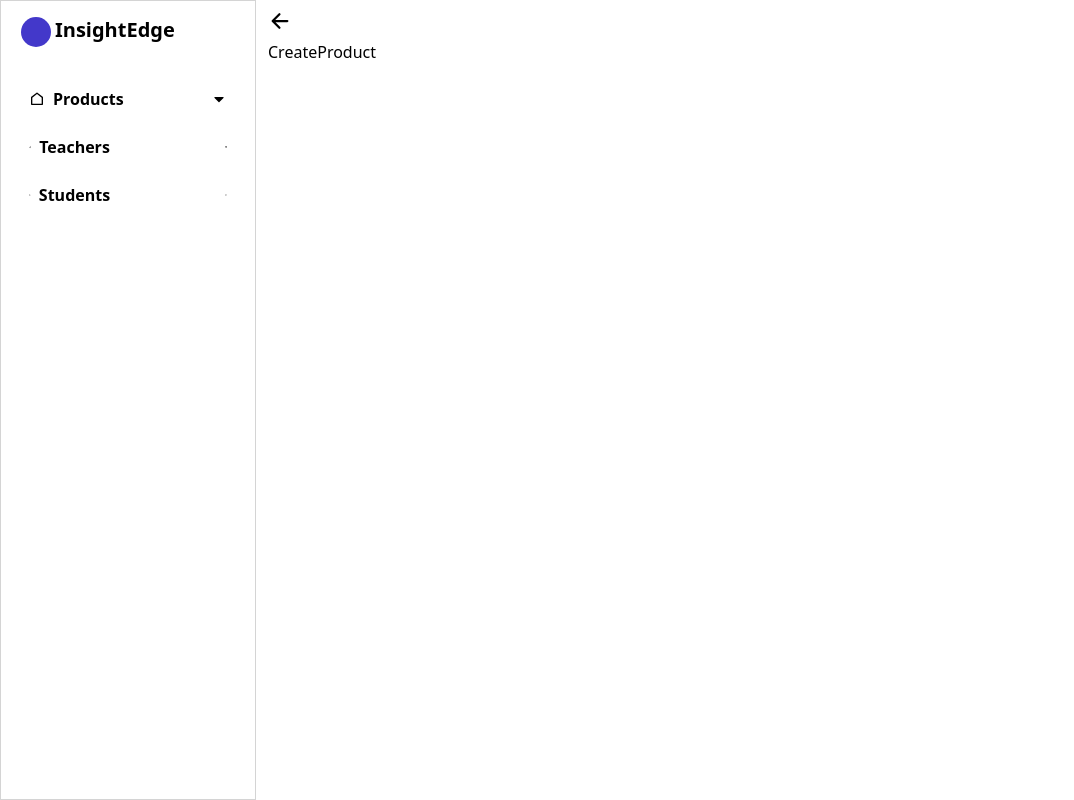
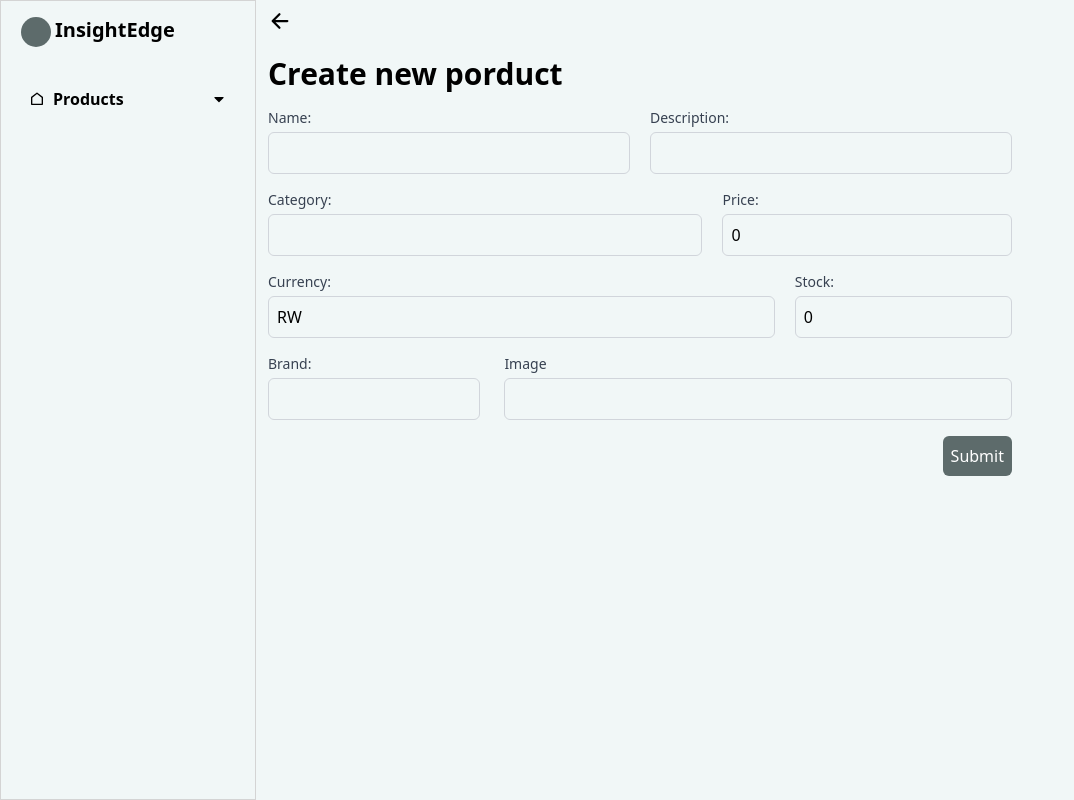
Before and after one commit to lar1ck/InsightEdge, a React (Vite) app in the folder Frontend/: page /product/new in a window 1280 px wide. Shown: the whole page, without its empty margins (0-1074 px from the left). Built offline with nearby package versions, Linux system fonts and the light colour scheme.

Commit message:
create product page and changed looks

```diff
--- a/Frontend/src/App.css
+++ b/Frontend/src/App.css
@@ -15,7 +15,8 @@
 
   * {
     scrollbar-width: thin;
-    scrollbar-color: #50505a #ffffff;
+    scrollbar-color: #50505a #F1F7F7;
+    background-color: #F1F7F7;
   }
 
   ::selection{
--- a/Frontend/src/App.tsx
+++ b/Frontend/src/App.tsx
@@ -5,8 +5,8 @@ import { useState } from 'react'
 import './App.css'
 import Back from './componets/back'
 import { RiHomeLine } from "react-icons/ri";
-import { TbBrandGoogleAnalytics } from "react-icons/tb";
-import { PiUsersDuotone } from "react-icons/pi";
+// import { TbBrandGoogleAnalytics } from "react-icons/tb";
+// import { PiUsersDuotone } from "react-icons/pi";
 import { FaCaretDown } from "react-icons/fa";
 import { FaCaretUp } from "react-icons/fa";
 
@@ -16,26 +16,26 @@ import { FaCaretUp } from "react-icons/fa";
 
 function App() {
   const [isUserOpen, setIsUserOpen] = useState(false);
-  const [isTeacherOpen, setIsTeacherOpen,] = useState(false);
-  const [isStudentOpen, setIsStudentOpen,] = useState(false);
+  // const [isTeacherOpen, setIsTeacherOpen,] = useState(false);
+  // const [isStudentOpen, setIsStudentOpen,] = useState(false);
 
   const toogleOpenUser = () => {
     setIsUserOpen(!isUserOpen);
   }
 
-  const toogleOpenTeacher = () => {
-    setIsTeacherOpen(!isTeacherOpen);
-  }
+  // const toogleOpenTeacher = () => {
+  //   setIsTeacherOpen(!isTeacherOpen);
+  // }
 
-  const toogleOpenStudent = () => {
-    setIsStudentOpen(!isStudentOpen);
-  }
+  // const toogleOpenStudent = () => {
+  //   setIsStudentOpen(!isStudentOpen);
+  // }
 
   return (
     <div className='flex '>
       <div className='h-screen w-[20%] border border-neutral-300 px-5 sticky'>
         <div className='flex items-center'>
-          <div className='h-[30px] w-[30px] rounded-full bg-indigo-700 mt-4'></div>
+          <div className='h-[30px] w-[30px] rounded-full bg-custom-ddback mt-4'></div>
           <p className='mt-3 font-semibold text-xl ml-1'><Link to="/">InsightEdge</Link> </p>
         </div>
 
@@ -43,33 +43,33 @@ function App() {
           <nav className='h-auto flex flex-col font-semibold  '>
             <button
               onClick={toogleOpenUser}
-              className='p-2 rounded-md my-1 transition duration-300 hover:bg-indigo-500 flex items-center justify-between w-full text-left'
+              className='p-2 rounded-md my-1 group transition duration-300 hover:bg-custom-dback flex items-center justify-between w-full text-left'
             >
-              <div className='flex items-center'>
-                <RiHomeLine className='mr-2' />
+              <div className='flex items-center group-hover:bg-custom-dback duration-300'>
+                <RiHomeLine className='mr-2 group-hover:bg-custom-dback duration-300' />
                 Products
               </div>
-              <div className='flex items-center'>
+              <div className='flex items-center group-hover:bg-custom-dback duration-300'>
                 {isUserOpen ? (
-                  <FaCaretUp />
+                  <FaCaretUp className=' group-hover:bg-custom-dback duration-300'/>
                 ) : (
-                  <FaCaretDown />
+                  <FaCaretDown className=' group-hover:bg-custom-dback duration-300'/>
                 )}
               </div>
             </button>
 
             {isUserOpen && (
-              <div className='bg-neutral-100 rounded-xl p-1'>
-                <Link to="/products" className='p-2 ml-6 rounded-md my-1 transition duration-300  hover:bg-indigo-300 flex items-center'>
+              <div className=' rounded-xl p-1'>
+                <Link to="/products" className='p-2 ml-6 rounded-md my-1 transition duration-300  hover:bg-custom-dback flex items-center'>
                   All Products
                 </Link>
-                <Link to="/product/new" className='p-2 ml-6 rounded-md my-1 transition duration-300  hover:bg-indigo-300 flex items-center'>
+                <Link to="/product/new" className='p-2 ml-6 rounded-md my-1 transition duration-300  hover:bg-custom-dback flex items-center'>
                   New Product
                 </Link>
               </div>
             )}
 
-            <button onClick={toogleOpenTeacher} className='p-2 rounded-md my-1 transition duration-300  hover:bg-indigo-500 flex items-center'>
+            {/* <button onClick={toogleOpenTeacher} className='p-2 rounded-md my-1 transition duration-300  hover:bg-custom-dback flex items-center'>
               <TbBrandGoogleAnalytics className='mr-2' />
               Teachers
               {isTeacherOpen ? (
@@ -79,12 +79,12 @@ function App() {
               )}
             </button>
             {isTeacherOpen && (
-              <Link to="/Teachers" className='ml-6 p-2 rounded-md my-1 transition duration-300  hover:bg-indigo-300 flex items-center'>
+              <Link to="/Teachers" className='ml-6 p-2 rounded-md my-1 transition duration-300  hover:bg-custom-dback flex items-center'>
                 All Teachers
               </Link>
             )}
 
-            <button onClick={toogleOpenStudent} className='p-2 rounded-md my-1 transition duration-300  hover:bg-indigo-500 flex items-center'>
+            <button onClick={toogleOpenStudent} className='p-2 rounded-md my-1 transition duration-300  hover:bg-custom-dback flex items-center'>
               <PiUsersDuotone className='mr-2' />
               Students
               {isStudentOpen ? (
@@ -94,10 +94,10 @@ function App() {
               )}
             </button>
             {isStudentOpen && (
-              <Link to="/students" className='ml-6 p-2 rounded-md my-1 transition duration-300  hover:bg-indigo-300 flex items-center'>
+              <Link to="/students" className='ml-6 p-2 rounded-md my-1 transition duration-300  hover:bg-custom-dback flex items-center'>
                 All Students
               </Link>
-            )}
+            )} */}
           </nav>
         </div>
       </div>
--- a/Frontend/src/pages/Products/Editproduct.tsx
+++ b/Frontend/src/pages/Products/Editproduct.tsx
@@ -63,11 +63,13 @@ const Editproduct = () => {
             e.preventDefault();
             await axios.put(`http://localhost:3000/product/${id}`, formData);
             navigate("/products");
+        }else{
+            navigate("/products");
         }
     };
 
     return (
-        <div className=" p-6 rounded-lg bg-neutral-50">
+        <div className=" p-6 rounded-lg">
             {product ? (
                 <div >
                     <h1 className="text-2xl font-semibold flex mb-6">Edit : <p className='text-blue-700'> {product.name}</p></h1>
--- a/Frontend/src/pages/Products/createProduct.tsx
+++ b/Frontend/src/pages/Products/createProduct.tsx
@@ -1,8 +1,154 @@
-import React from 'react'
+import React, { useState } from 'react'
+import axios from 'axios'
+import { useNavigate } from 'react-router-dom';
 
 const CreateProduct = () => {
+  const [formData, setFormData] = useState({
+    name: '',
+    description: '',
+    price: 0,
+    category: '',
+    currency: 'RW',
+    stock: 0,
+    brand: '',
+    image: '',
+  });
+
+  const handleChange = (e: React.ChangeEvent<HTMLInputElement | HTMLSelectElement | HTMLTextAreaElement>) => {
+    setFormData({
+      ...formData,
+      [e.target.name]: e.target.value,
+    });
+  };
+
+  const navigate = useNavigate();
+
+  const handleSubmit = async (e: React.FormEvent) => {
+    e.preventDefault();
+    try {
+      const res = await axios.post(" http://localhost:3000/product", formData);
+      console.log('Product created successfully', res);
+      setFormData({
+        name: '',
+        description: '',
+        price: 0,
+        category: '',
+        currency: 'RW',
+        stock: 0,
+        brand: '',
+        image: '',
+      });
+
+      navigate('/products')
+    } catch (err) {
+      console.log(err);
+    }
+  };
   return (
-    <div>CreateProduct</div>
+    <div className=''>
+      <h1 className='text-3xl font-semibold my-4'>Create new porduct</h1>
+      <form onSubmit={handleSubmit} className=''>
+        <div className='space-y-4'>
+          <div className='flex gap-5'>
+            <div className='w-full'>
+              <label className=" block text-sm font-medium text-gray-700">Name:</label>
+              <input
+                type="text"
+                name="name"
+                value={formData.name}
+                onChange={handleChange}
+                className="mt-1 block w-full border border-gray-300 outline-none rounded-md p-2 "
+              />
+            </div>
+            <div className='w-full'>
+              <label className="block text-sm font-medium text-gray-700">Description:</label>
+              <input
+                type="text"
+                name="description"
+                value={formData.description}
+                onChange={handleChange}
+                className="mt-1 block w-full border border-gray-300 outline-none rounded-md p-2 "
+              />
+            </div>
+          </div>
+          <div className='flex gap-5'>
+            <div className='w-[60%]'>
+              <label className="block text-sm font-medium text-gray-700">Category:</label>
+              <input
+                type="text"
+                name="category"
+                value={formData.category}
+                onChange={handleChange}
+                className="mt-1 block w-full border border-gray-300 outline-none rounded-md p-2 "
+              />
+            </div>
+            <div className='w-[40%]'>
+              <label className="block text-sm font-medium text-gray-700">Price:</label>
+              <input
+                type="number"
+                name="price"
+                value={formData.price}
+                onChange={handleChange}
+                className="mt-1 block w-full border border-gray-300 outline-none rounded-md p-2 "
+              />
+            </div>
+          </div>
+          <div className='flex gap-5'>
+            <div className='w-[70%]'>
+              <label className="block text-sm font-medium text-gray-700">Currency:</label>
+              <input
+                type="text"
+                name="currency"
+                value={formData.currency}
+                onChange={handleChange}
+                className="mt-1 block w-full border border-gray-300 outline-none rounded-md p-2 "
+              />
+            </div>
+            <div className='w-[30%]'>
+              <label className="block text-sm font-medium text-gray-700">Stock:</label>
+              <input
+                type="number"
+                name="stock"
+                value={formData.stock}
+                onChange={handleChange}
+                className="mt-1 block w-full border border-gray-300 outline-none rounded-md p-2 "
+              />
+            </div>
+          </div>
+          <div className='flex gap-6'>
+            <div>
+              <label className="block text-sm font-medium text-gray-700">Brand:</label>
+              <input
+                type="text"
+                name="brand"
+                value={formData.brand}
+                onChange={handleChange}
+                className="mt-1 block w-full border border-gray-300 outline-none rounded-md p-2 "
+              />
+            </div>
+            <div className='w-[80%]'>
+              <label className="block text-sm font-medium text-gray-700">Image</label>
+              <input
+                type="text"
+                name="image"
+                value={formData.image}
+                onChange={handleChange}
+                className="mt-1 block w-full border border-gray-300 outline-none rounded-md p-2 "
+              />
+            </div>
+
+          </div>
+          <div className='text-right'>
+            <button
+              type="submit"
+              className="px-2 bg-custom-ddback text-white py-2 rounded-md hover:bg-custom-ddback transition duration-200"
+            >
+              Submit
+            </button>
+          </div>
+        </div>
+      </form>
+    </div>
   )
 }
 
--- /dev/null
+++ b/Frontend/src/pages/Products/test.tsx
@@ -0,0 +1,62 @@
+import React, { useState } from 'react'
+import axios from 'axios'
+import { useNavigate } from 'react-router-dom';
+
+const Test = () => {
+    const [formData, setFormData] = useState({
+        name: '',
+        description: '',
+        price: 0,
+        category: '',
+        currency: 'RW',
+        stock: 0,
+        brand: '',
+        image: '',
+    });
+
+    const navigate = useNavigate();
+
+    const handleChange = (e: React.ChangeEvent<HTMLInputElement | HTMLSelectElement | HTMLSelectElement>) => {
+        setFormData({
+            ...formData,
+            [e.target.name]: e.target.value,
+        });
+    };
+
+    const handleSubmit = async (e: React.FormEvent) => {
+        e.preventDefault();
+        try {
+            const res = await axios.post("/product", formData);
+            console.log("product created successfully",res);
+            setFormData({
+                name: '',
+                description: '',
+                price: 0,
+                category: '',
+                currency: 'RW',
+                stock: 0,
+                brand: '',
+                image: '',
+            });
+            navigate("/product");
+        } catch (err) {
+            console.error(err);
+        }
+    }
+    return (
+        <div>
+            <form onSubmit={handleSubmit}>
+
+                <input type="text"
+                    name='name'
+                    value={formData.name}
+                    onChange={handleChange}
+                    placeholder='name'
+                />
+
+            </form>
+        </div>
+    )
+}
+
+export default Test
```
Also changed, not shown: Frontend/src/contentDisplay/products.tsx (+8 -8 lines), Frontend/tailwind.config.js (+14 -6 lines).
